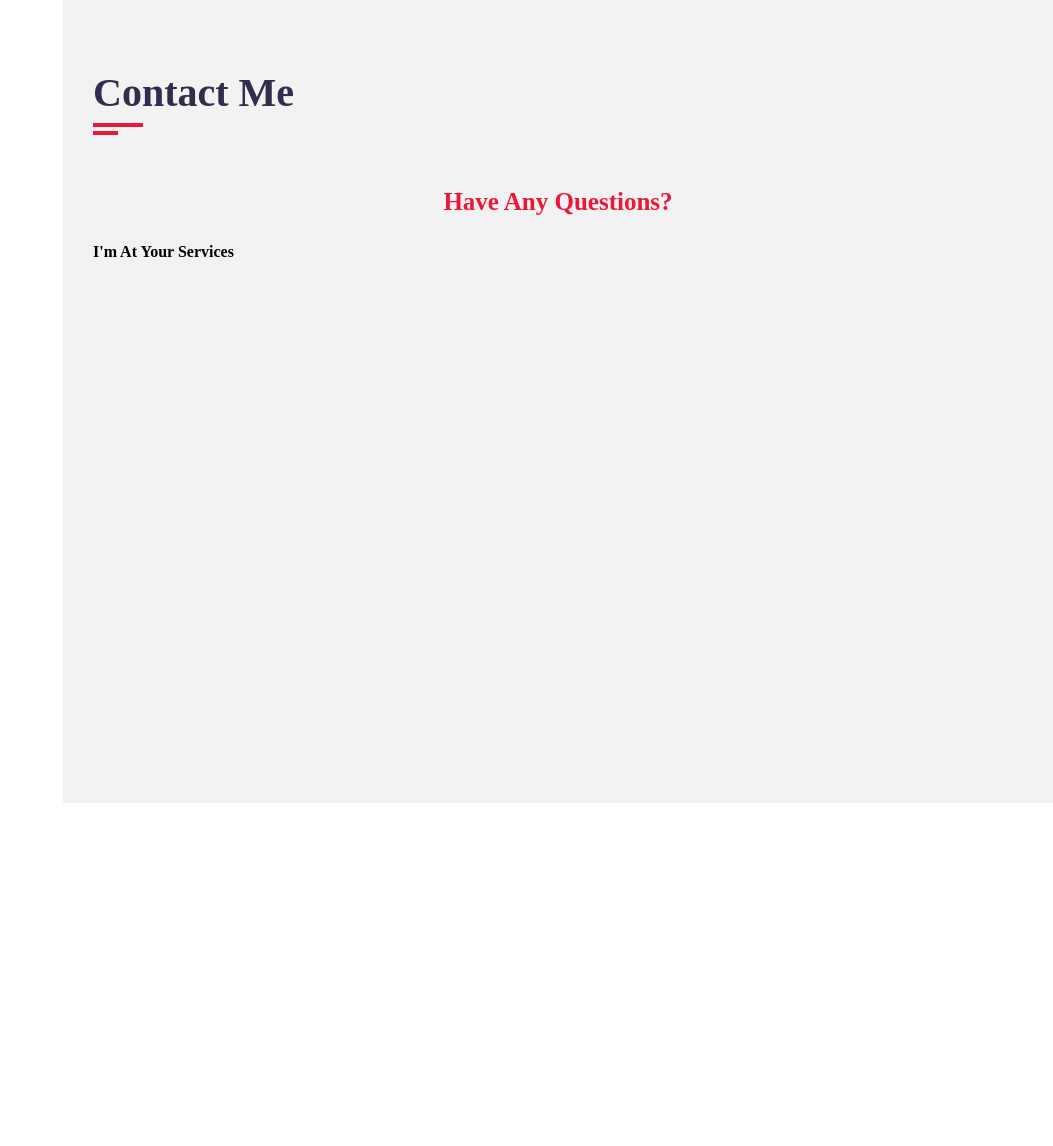
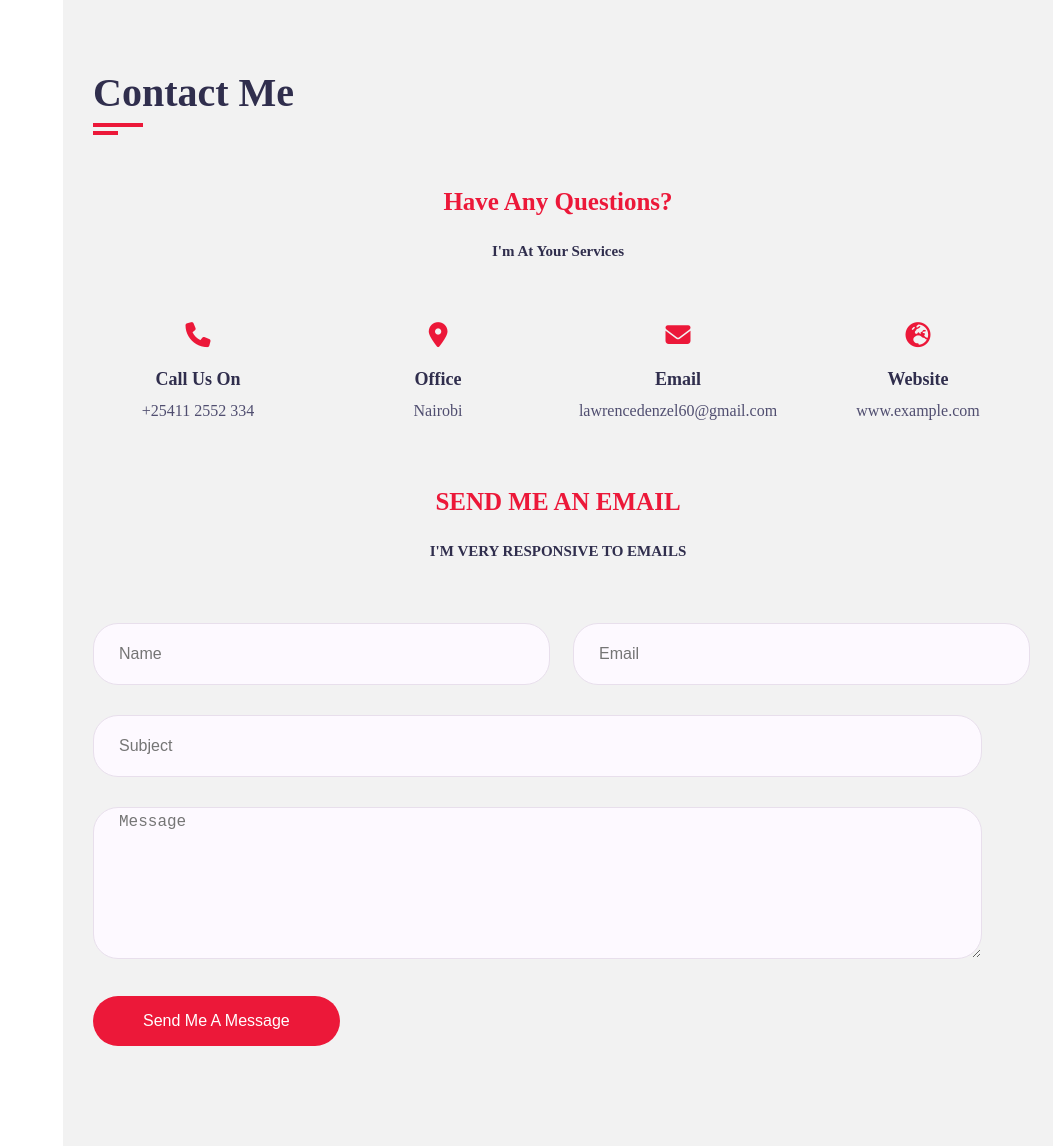
Before and after one commit to Denzel60/Web-PortFolio, a website built with Vite: page index.html in a window 1280 px wide. Shown: the part 3760-4906 px from the top of the page, without its empty margins (227-1280 px from the left). Before the commit the page ends 4563 px from the top, so only its background shows below. Built offline with nearby package versions, Linux system fonts and the light colour scheme; a web font is replaced by a local one.

Commit message:
"Added contact information section and form to index.html, and corresponding styles to style.css"

```diff
--- a/index.html
+++ b/index.html
@@ -461,8 +461,110 @@
                 <h2>Contact Me</h2>
               </div>
             </div>
-            <h3 class="contact-title">Have Any Questions?</h3>
-            <h4 class="contact-sub-title">I'm At Your Services</h4>
+            <h3 class="contact-title padd-15">Have Any Questions?</h3>
+            <h4 class="contact-sub-title padd-15">I'm At Your Services</h4>
+            <div class="row">
+              <!-- === Contact info item start === -->
+              <div class="contact-info-item padd-15">
+                <div class="icon">
+                  <i class="fa fa-phone"></i>
+                </div>
+                <h4>Call Us On</h4>
+                <p>+25411 2552 334</p>
+              </div>
+              <!-- === Contact info item end === -->
+              <!-- === Contact info item start === -->
+              <div class="contact-info-item padd-15">
+                <div class="icon">
+                  <i class="fa fa-map-marker-alt"></i>
+                </div>
+                <h4>Office</h4>
+                <p>Nairobi</p>
+              </div>
+              <!-- === Contact info item end === -->
+              <!-- === Contact info item start === -->
+              <div class="contact-info-item padd-15">
+                <div class="icon">
+                  <i class="fa fa-envelope"></i>
+                </div>
+                <h4>Email</h4>
+                <p>lawrencedenzel60@gmail.com</p>
+              </div>
+              <!-- === Contact info item end === -->
+              <!-- === Contact info item start === -->
+              <div class="contact-info-item padd-15">
+                <div class="icon">
+                  <i class="fa fa-globe-europe"></i>
+                </div>
+                <h4>Website</h4>
+                <p>www.example.com</p>
+              </div>
+              <!-- === Contact info item end === -->
+            </div>
+            <h3 class="contact-title padd-15">SEND ME AN EMAIL</h3>
+            <h4 class="contact-sub-title padd-15">
+              I'M VERY RESPONSIVE TO EMAILS
+            </h4>
+            <!-- === Contact Form === -->
+            <div class="row">
+              <div class="contact-form padd-15">
+                <div class="row">
+                  <div class="form-item col-6 padd-15">
+                    <div class="form-group">
+                      <input
+                        type="text"
+                        class="form-control"
+                        placeholder="Name"
+                        id=""
+                      />
+                    </div>
+                  </div>
+                  <div class="form-item col-6 padd-15">
+                    <div class="form-group">
+                      <input
+                        type="email"
+                        class="form-control"
+                        placeholder="Email"
+                        id=""
+                      />
+                    </div>
+                  </div>
+                </div>
+
+                <div class="row">
+                  <div class="form-item col-12 padd-15">
+                    <div class="form-group">
+                      <input
+                        type="text"
+                        class="form-control"
+                        placeholder="Subject"
+                      />
+                    </div>
+                  </div>
+                </div>
+                <div class="row">
+                  <div class="form-item col-12 padd-15">
+                    <div class="form-group">
+                      <textarea
+                        name=""
+                        class="form-control"
+                        id=""
+                        placeholder="Message"
+                      ></textarea>
+                    </div>
+                  </div>
+                </div>
+                <div class="row">
+                  <div class="form-item col-12 padd-15">
+                    <div class="form-group">
+                      <button type="submit" class="btn">
+                        Send Me A Message
+                      </button>
+                    </div>
+                  </div>
+                </div>
+              </div>
+            </div>
           </div>
         </div>
         <!-- Contact section end-->
--- a/style.css
+++ b/style.css
@@ -546,3 +546,72 @@ h3.my-profession{
   font-size: 25px;
   margin-bottom: 20px;
 }
+.contact-sub-title{
+  color: var(--text-black-900);
+  text-align: center;
+  font-size: 15px;
+  margin-bottom: 60px;
+}
+.contact .contact-info-item{
+  flex: 0 0 25%;
+  max-width: 25%;
+  text-align: center;
+  margin-bottom: 60px;
+}
+.contact .contact-info-item .icon{
+  display: inline-block;
+}
+.contact .contact-info-item .icon .fa{
+  font-size: 25px;
+  color: var(--skin-color);
+}
+.contact .contact-info-item h4{
+  font-size: 18px;
+  color: var(--text-black-900);
+  font-weight: 700;
+  text-transform: capitalize;
+  margin: 15px 0 5px;
+}
+.contact .contact-info-item p{
+  font-size: 16px;
+  line-height: 25px;
+  color: var(--text-black-700);
+  font-weight: 400;
+}
+.contact .contact-form{
+  flex: 0 0 100%;
+  max-width: 100%;
+}
+.contact .contact-form .col-6{
+  flex: 0 0 50%;
+  max-width: 50%;
+  /* background-color: red; */
+}
+.contact .contact-form .col-12{
+  flex: 0 0 100%;
+  max-width: 100%;
+}
+.contact .contact-form .form-item{
+  margin-bottom: 30px;
+}
+.contact .contact-form .form-item .form-control{
+  width: 90%;
+  height: 50px;
+  border-radius: 25px;
+  background: var(--bg-black-100);
+  border: 1px solid var(--bg-black-50);
+  padding: 5px 25px;
+  font-size: 16px;
+  color: var(--text-black-700);
+  transition: all 0.3s ease;
+}
+.contact .contact-form .form-item .form-control:focus{
+  box-shadow: 0 0 20px rgba(48, 46, 77, 0.15);
+}
+.contact .contact-form .form-item textarea.form-control{
+  height: 140px;
+}
+.contact .contact-form .btn{
+  height: 50px;
+  padding: 0 50px;
+}
```
